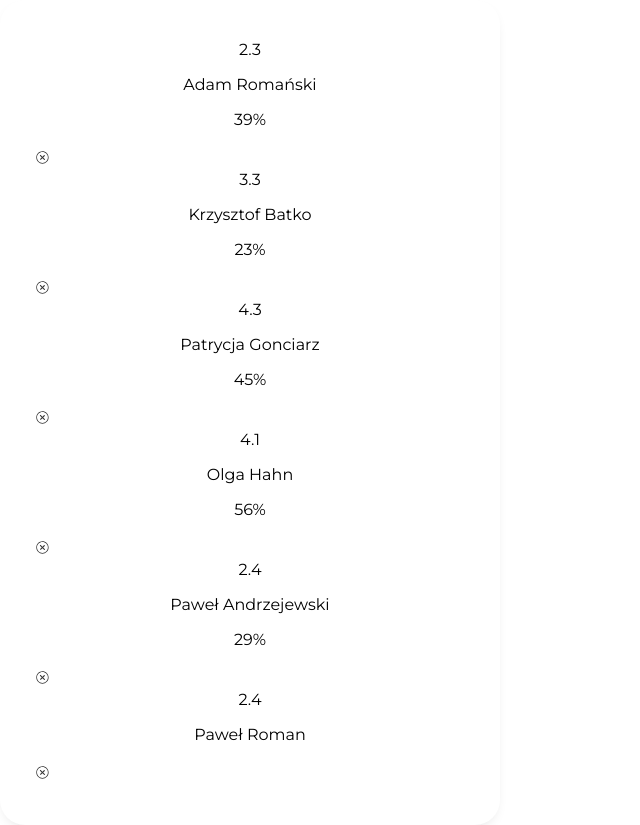
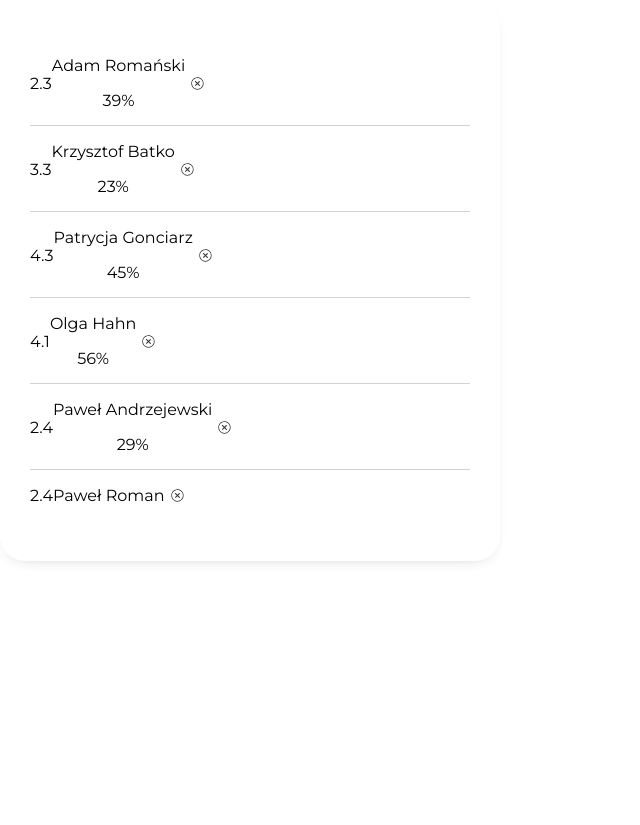
Before and after one commit to m-went/romans-exercise, a React (Create React App) app: page / in a window 1280 px wide. Shown: the whole page, without its empty margins (0-640 px from the left). After the commit the page ends 800 px from the top, so only its background shows below. Built offline with nearby package versions, Linux system fonts and the light colour scheme.

Commit message:
add UserListItem component styles

```diff
--- a/src/components/UserListItem/UserListItem.js
+++ b/src/components/UserListItem/UserListItem.js
@@ -4,7 +4,7 @@ import { ReactComponent as Icon } from '../../assets/icons/delete-icon.svg';
 function UserListItem(props) {
   const { name, attendance, average } = props.user;
   return (
-    <div>
+    <div className={`${styles.userListItem}`}>
       <div className={`${styles.h1}`}>{average}</div>
       <div>
         <p>{name}</p>
--- a/src/components/UserListItem/UserListItem.module.scss
+++ b/src/components/UserListItem/UserListItem.module.scss
@@ -1,3 +1,17 @@
+.userListItem {
+  display: flex;
+  align-items: center;
+  position: relative;
+  &:not(:last-child)::after {
+    content: '';
+    position: absolute;
+    bottom: 0;
+    width: 100%;
+    height: 1px;
+    background-color: lightgrey;
+  }
+}
+
 .button {
   width: 25px;
   height: 25px;
```
